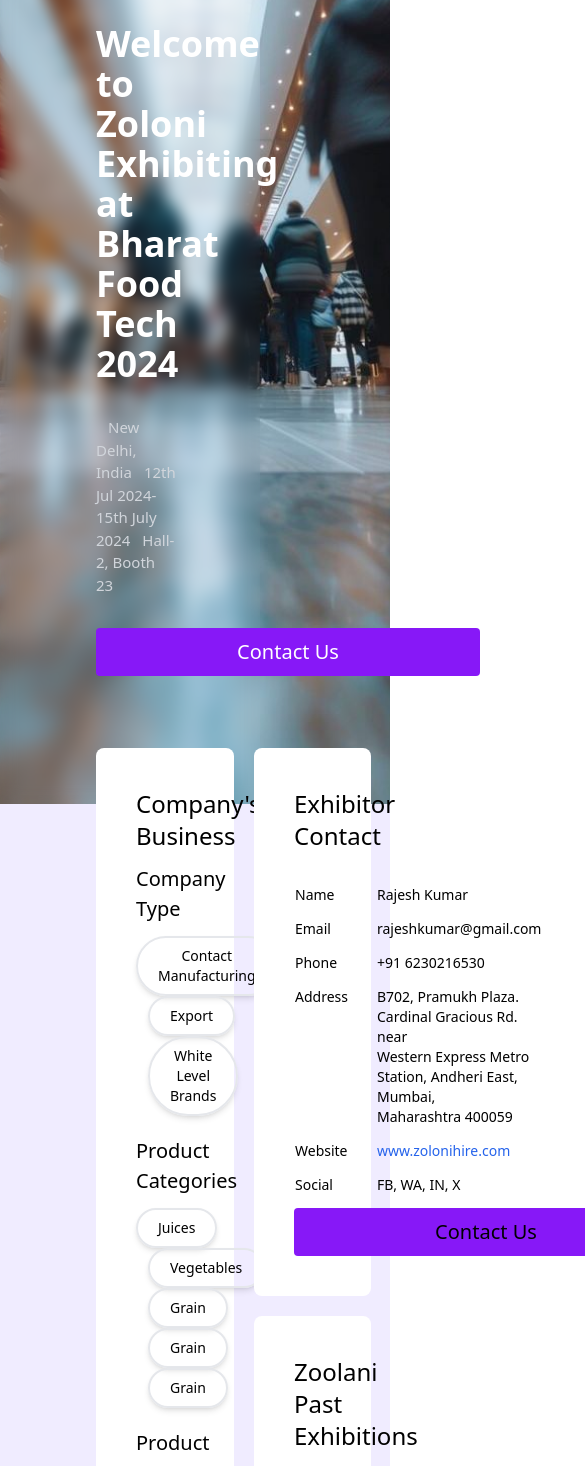
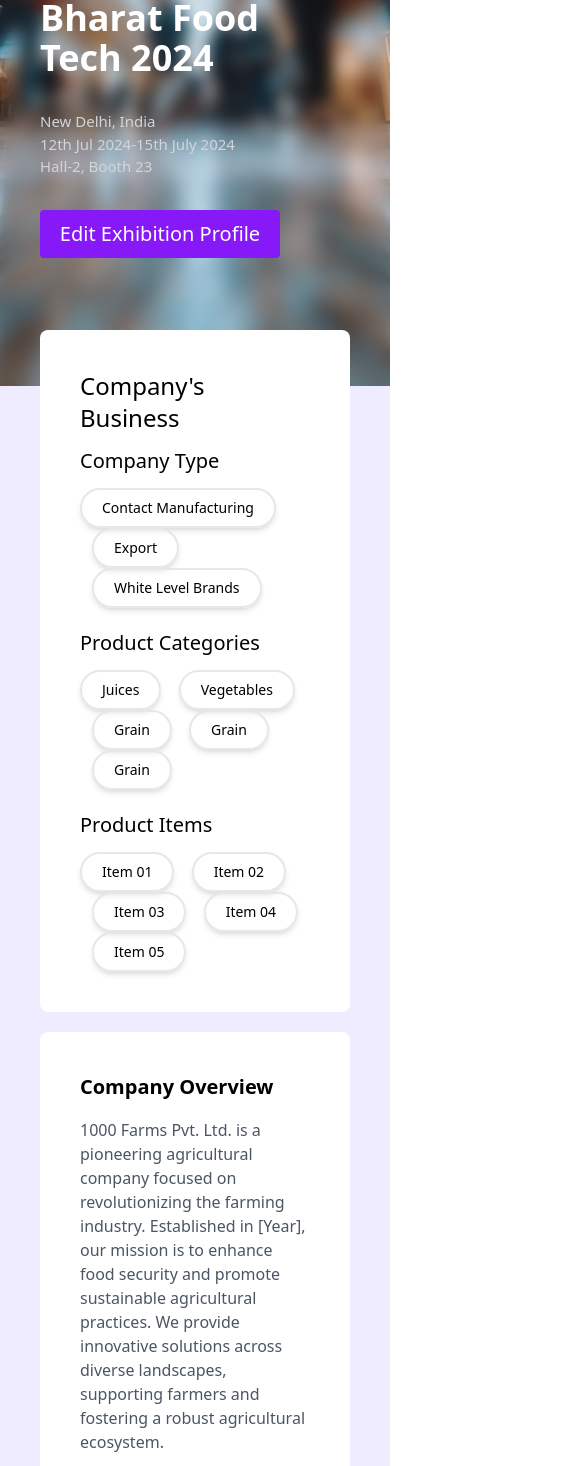
Before and after one commit to RabbanMehamood/globixo-assignment, a website: page src/index.html in a window 390 px wide. Shown: the part 382-1848 px from the top of the page, 585 px wide, since content can reach past the window. Drawn offline with Linux system fonts and the light colour scheme.

Commit message:
Add Responsiveness

```diff
--- a/src/index.html
+++ b/src/index.html
@@ -7,7 +7,7 @@
   </head>
   <body>
     <!-- Header Start -->
-    <header class="px-24 py-5 border-y-2 border-[#882de1]">
+    <header class="px-10 md:px-24 py-5 border-y-2 border-[#882de1]">
       <h1 class="text-[#882de1] font-bold text-2xl">Globixo</h1>
     </header>
     <!-- Header End -->
@@ -16,9 +16,11 @@
     <main>
       <!-- Hero 1 Start -->
       <section
-        class="bg-[url('./images/hero.jpg')] bg-cover bg-no-repeat backdrop-blur flex text-white bg-center"
+        class="bg-[url('./images/hero.jpg')] bg-cover bg-no-repeat backdrop-blur flex flex-col md:flex-row text-white bg-center"
       >
-        <div class="hero-left backdrop-blur px-24 py-10 w-2/3 pb-32">
+        <div
+          class="hero-left backdrop-blur px-10 md:px-24 py-10 md:w-2/3 pb-32"
+        >
           <div class="first-row py-10 flex">
             <div class="flex">
               <img
@@ -26,7 +28,7 @@
                 alt="horse-logo"
                 class="w-16 rounded"
               />
-              <div class="pl-5">
+              <div class="pl-5 hidden md:block">
                 <p class="font-bold">Zoloni</p>
                 <small class="font-medium">Research & Development</small>
               </div>
@@ -37,7 +39,7 @@
                 alt="horse-logo"
                 class="w-16 rounded"
               />
-              <div class="pl-5">
+              <div class="pl-5 hidden md:block">
                 <p class="font-bold">Bharat Food Tech 2024</p>
                 <small class="font-medium">New Delhi, India</small>
               </div>
@@ -50,20 +52,31 @@
           </h2>
 
           <div class="py-8 text-[15px] text-gray-300">
-            <span class="ml-3">New Delhi, India</span
-            ><span class="ml-3">12th Jul 2024-15th July 2024</span
-            ><span class="ml-3">Hall-2, Booth 23</span>
+            <span class="md:ml-3"
+              >New Delhi, India <br class="md:hidden" /></span
+            ><span class="md:ml-3"
+              >12th Jul 2024-15th July 2024<br class="md:hidden" /></span
+            ><span class="md:ml-3">Hall-2, Booth 23</span>
           </div>
 
-          <button class="bg-[#8718f7] w-96 h-12 rounded">Contact Us</button>
+          <button
+            class="bg-[#8718f7] w-48 md:w-96 h-12 rounded hidden md:block"
+          >
+            Contact Us
+          </button>
+          <button class="bg-[#8718f7] w-60 md:w-96 h-12 rounded md:hidden">
+            Edit Exhibition Profile
+          </button>
         </div>
 
-        <div class="hero-right grow"></div>
+        <div class="hero-right grow hidden md:block"></div>
       </section>
       <!-- Hero 1 End -->
 
-      <section class="bg-[#f0ecff] flex pb-24">
-        <div class="left-column pl-24 w-[60%] relative -mt-14">
+      <section class="bg-[#f0ecff] flex flex-col md:flex-row pb-12 md:pb-24">
+        <div
+          class="left-column px-10 md:pl-24 md:pr-0 md:w-[60%] relative -mt-14"
+        >
           <div class="bg-white rounded-lg p-10">
             <h2 class="font-medium text-2xl">Company's Business</h2>
             <h3 class="font-medium mt-3">Company Type</h3>
@@ -231,9 +244,9 @@
           <!-- Files Section End-->
         </div>
 
-        <aside class="right-column w-[30%] ml-5">
+        <aside class="right-column md:w-[30%] mx-10 md:ml-5 md:mr-0">
           <!-- Address Component start -->
-          <div class="bg-white p-10 relative -mt-14 rounded-lg">
+          <div class="bg-white p-10 relative mt-5 md:-mt-14 rounded-lg">
             <h2 class="font-medium text-2xl">Exhibitor Contact</h2>
             <table class="mt-5 border-separate border-spacing-y-3">
               <tbody class="text-sm">
@@ -271,7 +284,7 @@
                 </tr>
               </tbody>
             </table>
-            <button class="bg-[#8718f7] w-96 h-12 rounded">Contact Us</button>
+            <button class="bg-[#8718f7] px-10 h-12 rounded">Contact Us</button>
           </div>
           <!-- Address Component End -->
 
@@ -407,7 +420,7 @@
     <!-- Main Section End -->
 
     <!--Footer Start-->
-    <footer class="px-24 py-6 bg-[#12002e]">
+    <footer class="px-10 md:px-24 py-6 bg-[#12002e]">
       <p class="text-center text-white">All Rights Reserved</p>
     </footer>
     <!-- Footer End -->
```
Also changed, not shown: src/output.css.
